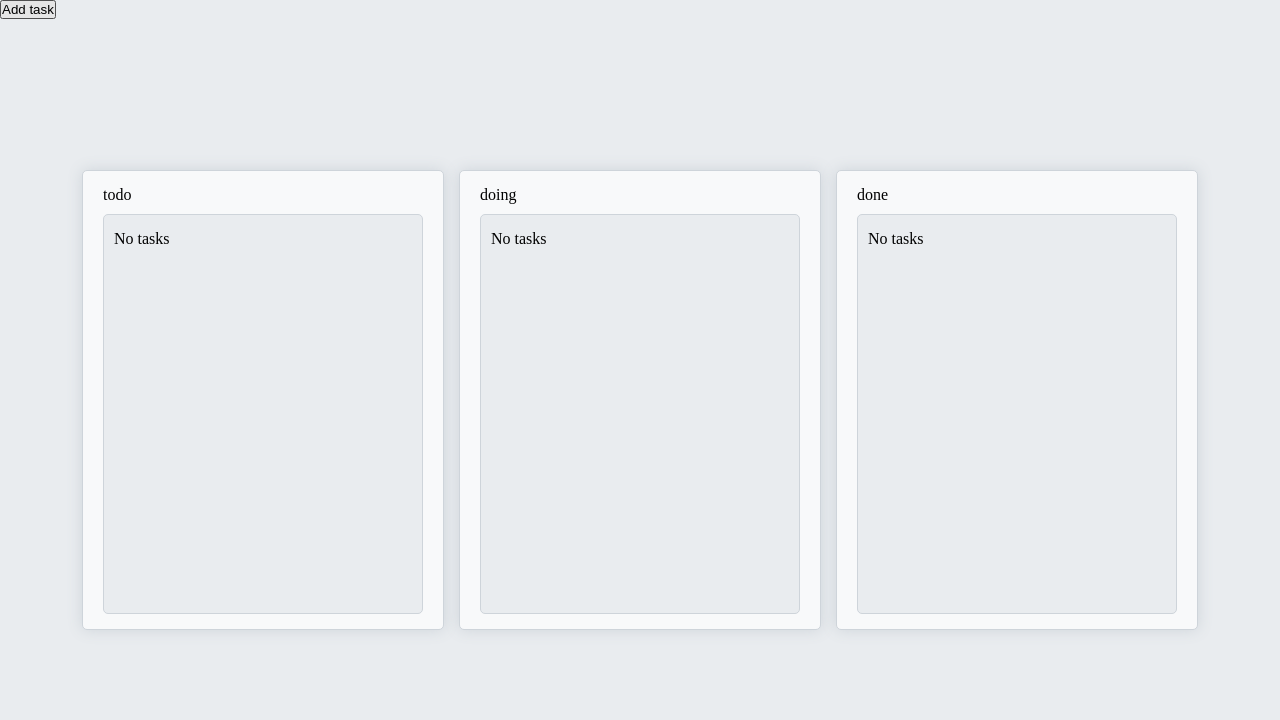
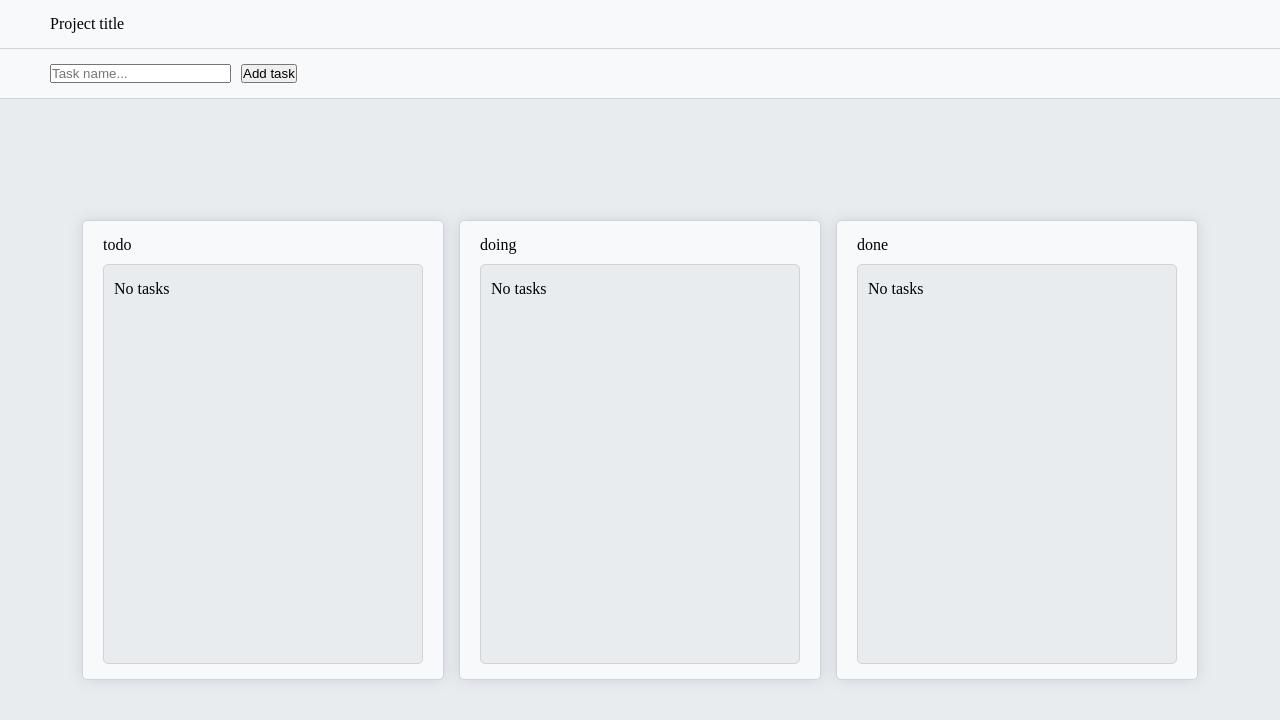
Before and after one commit to KDTenshi/react-spacely-app, a React (Vite) app: page / in a window 1280 px wide. Shown: the top 720 px of the page. Built offline with nearby package versions, Linux system fonts and the light colour scheme.

Commit message:
Implemented better task adding, added Header for TaskBoard and changed dnd behaviour

```diff
--- a/src/app/layout/App.tsx
+++ b/src/app/layout/App.tsx
@@ -1,17 +1,10 @@
 import type { FC } from "react";
 import "../style/App.scss";
-import { useAppDispatch } from "../store/appStore";
-import { addTask } from "../../shared/store/tasksSlice";
 import { Board } from "../../components/Board";
 
 const App: FC = () => {
-  const dispatch = useAppDispatch();
-
   return (
     <div className="App">
-      <button onClick={() => dispatch(addTask())} className="Button">
-        Add task
-      </button>
       <Board />
     </div>
   );
--- a/src/components/Board/ui/Board.module.scss
+++ b/src/components/Board/ui/Board.module.scss
@@ -1,6 +1,31 @@
 @use "../../../shared/style/colors.scss" as c;
 
 .Board {
+  width: 100%;
+  height: 100%;
+  background: c.$GRAY_LIGHT;
+  display: flex;
+  flex-direction: column;
+}
+
+.Header {
+  background: c.$WHITE;
+}
+
+.Title,
+.Form {
+  border-bottom: 1px solid c.$GRAY;
+  padding: 15px 50px;
+}
+
+.Form {
+  display: flex;
+  align-items: center;
+  justify-content: start;
+  gap: 10px;
+}
+
+.Columns {
   width: 100%;
   height: 100%;
   background: c.$GRAY_LIGHT;
--- a/src/components/Board/ui/Board.tsx
+++ b/src/components/Board/ui/Board.tsx
@@ -1,19 +1,54 @@
-import type { FC } from "react";
+import { useState, type FC } from "react";
 import style from "./Board.module.scss";
 import { Column } from "../../Column";
-import { DndContext, MouseSensor, useSensor, useSensors, type DragOverEvent, type DragStartEvent } from "@dnd-kit/core";
+import {
+  DndContext,
+  DragOverlay,
+  MouseSensor,
+  pointerWithin,
+  useSensor,
+  useSensors,
+  type DragOverEvent,
+  type DragStartEvent,
+} from "@dnd-kit/core";
 import { useAppDispatch, useAppSelector } from "../../../app/store/appStore";
-import { changeTaskColumn, changeTaskPosition } from "../../../shared/store/tasksSlice";
+import {
+  addTask,
+  changeTaskColumn,
+  changeTaskPosition,
+  clearSelectedTaskID,
+  setSelectedTaskID,
+} from "../../../shared/store/tasksSlice";
 import type { TColumnType } from "../../../shared/types/types";
+import { TaskCard } from "../../TaskCard";
 
 const Board: FC = () => {
   const dispatch = useAppDispatch();
 
+  const selectedTaskID = useAppSelector((state) => state.tasks.selectedTaskID);
+
   const columns = useAppSelector((state) => state.tasks.columns);
   const columnsTypes = Object.keys(columns) as TColumnType[];
 
+  const [taskName, setTaskName] = useState("");
+
+  const handleAddTask = (e: React.SubmitEvent) => {
+    e.preventDefault();
+
+    const name = taskName.trim();
+
+    console.log(name);
+
+    if (name) {
+      dispatch(addTask({ name }));
+      setTaskName("");
+    }
+  };
+
   const handleDragStart = (e: DragStartEvent) => {
-    console.log(`Dragging: ${e.active.id}`);
+    const taskID = e.active.id as string;
+
+    dispatch(setSelectedTaskID({ taskID }));
   };
 
   const handleDragOver = (e: DragOverEvent) => {
@@ -48,7 +83,7 @@ const Board: FC = () => {
   };
 
   const handleDragEnd = () => {
-    console.log("No drag");
+    dispatch(clearSelectedTaskID());
   };
 
   const mouseSensor = useSensor(MouseSensor, { activationConstraint: { distance: 10 } });
@@ -56,11 +91,36 @@ const Board: FC = () => {
 
   return (
     <div className={style.Board}>
-      <DndContext onDragStart={handleDragStart} onDragOver={handleDragOver} onDragEnd={handleDragEnd} sensors={sensors}>
-        {columnsTypes.map((columnType) => (
-          <Column type={columnType} key={columnType} />
-        ))}
-      </DndContext>
+      <div className={style.Header}>
+        <p className={style.Title}>Project title</p>
+        <form className={style.Form} onSubmit={handleAddTask}>
+          <input
+            type="text"
+            placeholder="Task name..."
+            value={taskName}
+            onChange={(e) => setTaskName(e.target.value)}
+          />
+          <button>Add task</button>
+        </form>
+      </div>
+      <div className={style.Columns}>
+        <DndContext
+          onDragStart={handleDragStart}
+          onDragOver={handleDragOver}
+          onDragEnd={handleDragEnd}
+          sensors={sensors}
+          collisionDetection={pointerWithin}
+        >
+          {columnsTypes.map((columnType) => (
+            <Column type={columnType} key={columnType} />
+          ))}
+          {selectedTaskID && (
+            <DragOverlay>
+              <TaskCard taskID={selectedTaskID} />
+            </DragOverlay>
+          )}
+        </DndContext>
+      </div>
     </div>
   );
 };
--- a/src/components/Column/ui/Column.tsx
+++ b/src/components/Column/ui/Column.tsx
@@ -14,9 +14,9 @@ const Column: FC<ColumnProps> = ({ type }) => {
   const taskIDs = useAppSelector((state) => state.tasks.columns[type]);
 
   return (
-    <div className={style.Column}>
+    <div className={style.Column} ref={setNodeRef}>
       <p>{type}</p>
-      <div className={style.List} ref={setNodeRef}>
+      <div className={style.List}>
         {taskIDs.length === 0 && <p>No tasks</p>}
         {taskIDs.map((taskID) => (
           <TaskCard taskID={taskID} key={taskID} />
--- a/src/shared/store/tasksSlice.ts
+++ b/src/shared/store/tasksSlice.ts
@@ -5,6 +5,7 @@ import { arrayMove } from "@dnd-kit/sortable";
 type TasksState = {
   tasksList: { [key: string]: TTask };
   columns: { [key in TColumnType]: string[] };
+  selectedTaskID: string | null;
 };
 
 const initialState: TasksState = {
@@ -14,16 +15,19 @@ const initialState: TasksState = {
     doing: [],
     done: [],
   },
+  selectedTaskID: null,
 };
 
 export const tasksSlice = createSlice({
   name: "tasks",
   initialState,
   reducers: {
-    addTask: (state) => {
+    addTask: (state, action: PayloadAction<{ name: string }>) => {
+      const { name } = action.payload;
+
       const task: TTask = {
         id: nanoid(),
-        name: `Task ${Date.now()}`,
+        name,
         description: "",
         column: "todo",
       };
@@ -59,7 +63,16 @@ export const tasksSlice = createSlice({
 
       state.columns[column] = arrayMove(state.columns[column], activeTaskIDIndex, overTaskIDIndex);
     },
+    setSelectedTaskID: (state, action: PayloadAction<{ taskID: string }>) => {
+      const { taskID } = action.payload;
+
+      state.selectedTaskID = taskID;
+    },
+    clearSelectedTaskID: (state) => {
+      state.selectedTaskID = null;
+    },
   },
 });
 
-export const { addTask, deleteTask, changeTaskColumn, changeTaskPosition } = tasksSlice.actions;
+export const { addTask, deleteTask, changeTaskColumn, changeTaskPosition, setSelectedTaskID, clearSelectedTaskID } =
+  tasksSlice.actions;
```
